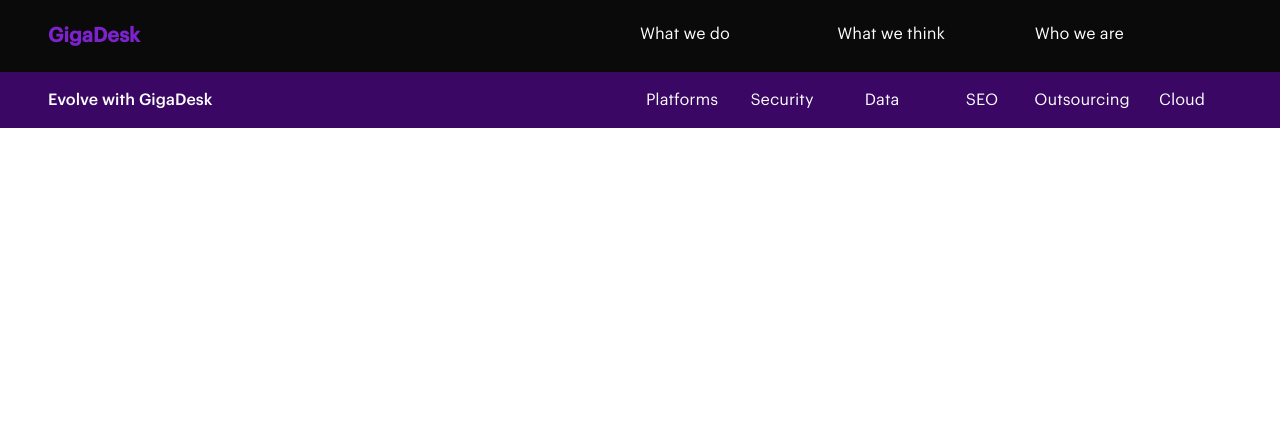
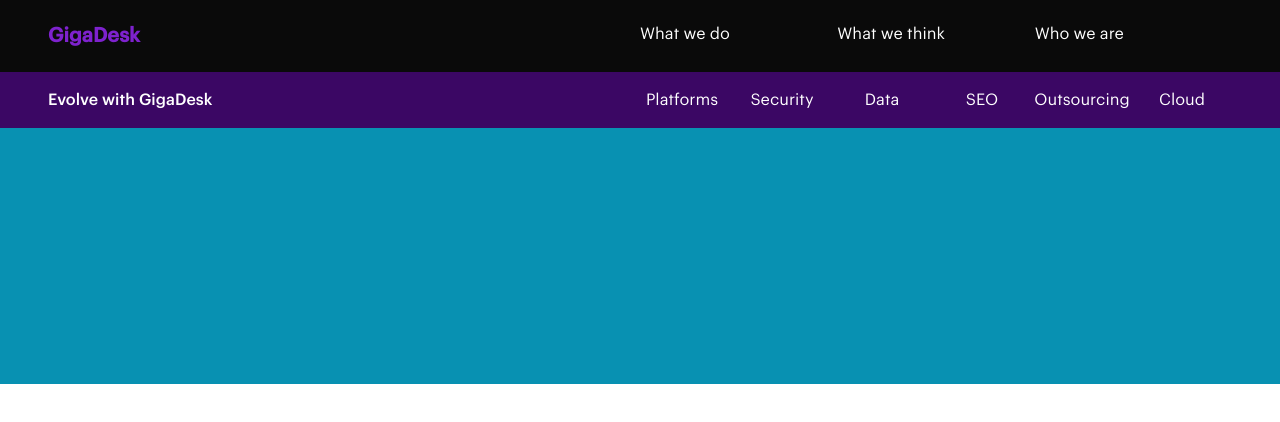
Before and after one commit to GigaDesk/truckston, a Gatsby site: page / in a window 1280 px wide. Built offline with nearby package versions, Linux system fonts and the light colour scheme; Gatsby itself is replaced by a stand-in of ours.

Commit message:
feat(main): add main component

```diff
--- /dev/null
+++ b/src/components/main/index.tsx
@@ -0,0 +1,5 @@
+import * as React from "react";
+
+export default function Main() {
+  return <div className="text-3xl bg-cyan-600 h-96 font-bold underline">Main</div>;
+}
--- a/src/pages/index.tsx
+++ b/src/pages/index.tsx
@@ -1,5 +1,6 @@
 import * as React from "react";
 import Header from "../components/header";
+import Main from "../components/main";
 
 export default function Home() {
   return (
@@ -7,6 +8,7 @@ export default function Home() {
       <div className="fixed top-0 left-0 right-0">
         <Header />
       </div>
+      <Main />
     </div>
   );
 }
```
